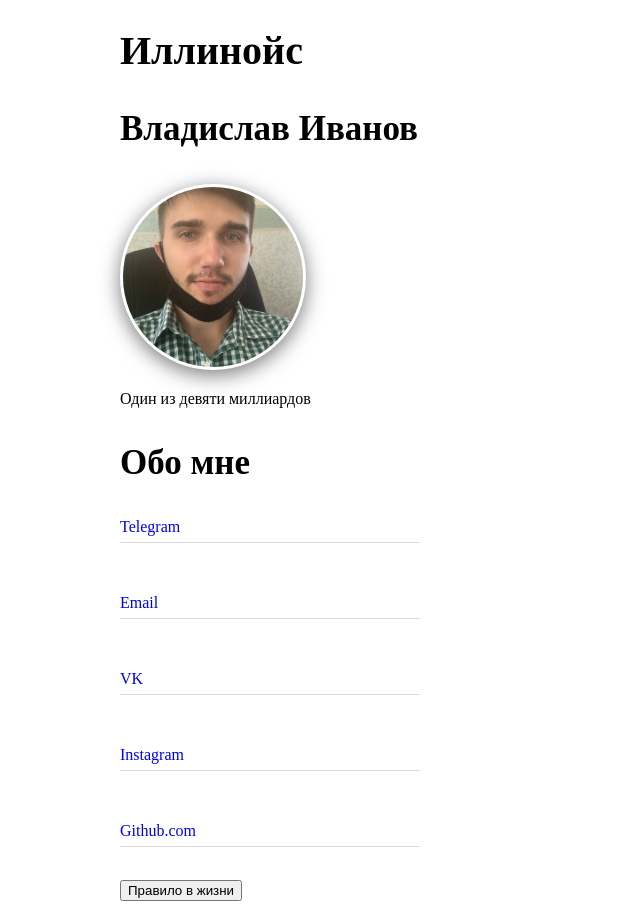
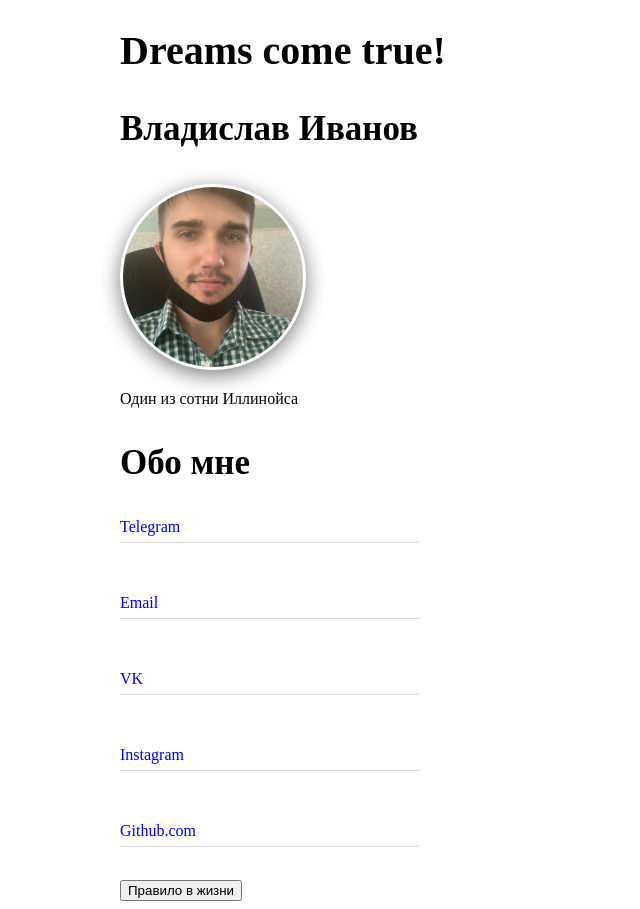
Before and after one commit to Barryholz/Barryholz.github.io, a plain HTML site: page index.html in a window 1280 px wide. Shown: the whole page, without its empty margins (0-640 px from the left). Drawn offline with Linux system fonts and the light colour scheme.

Commit message:
Update index.html

```diff
--- a/index.html
+++ b/index.html
@@ -25,14 +25,14 @@
 </head>
 
 <body class="container">
-		<h1>Иллинойс</h1>
+		<h1>Dreams come true!</h1>
 		<h2>Владислав Иванов</h2>
 
 		<div class="item">
 			<img class="photo" src="фото.jpg" width="180" height="180" alt="фото">
 		</div>
 
-			<p>Один из девяти миллиардов</p>
+			<p>Один из сотни Иллинойса</p>
 
 			<h2>Обо мне</h2>
 
```
